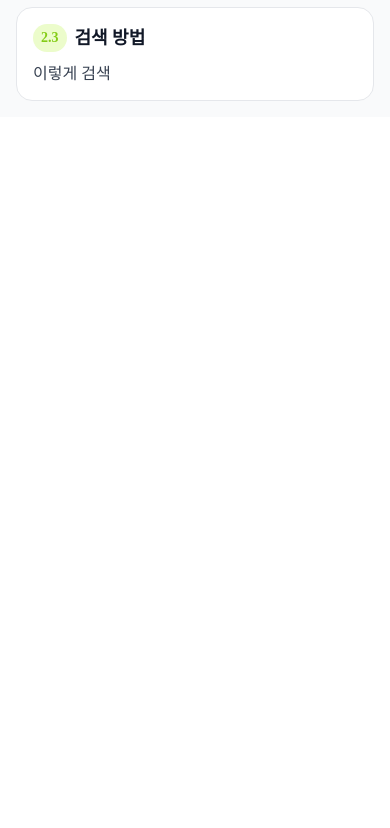
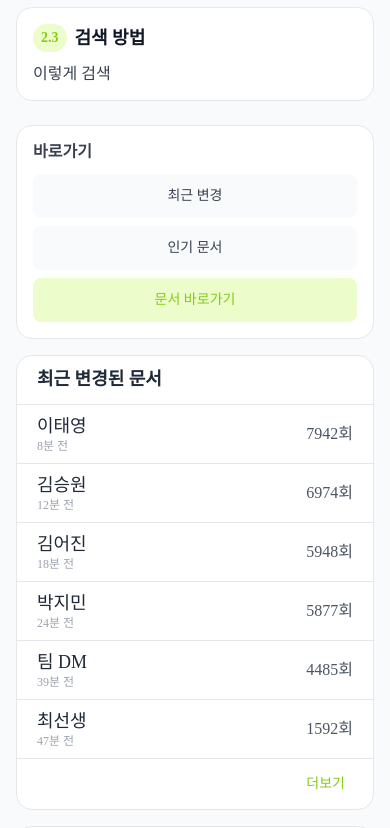
Before and after one commit to Daemawiki/Claudia, a Next.js app: page /main in a window 390 px wide. Shown: the part 980-1808 px from the top of the page. Before the commit the page ends 1097 px from the top, so only its background shows below. Built offline with nearby package versions, Linux system fonts and the light colour scheme.

Commit message:
feat :: 메인 온보딩 화면에 반응형 사이드바 배치

```diff
--- a/src/app/(with-header)/main/page.tsx
+++ b/src/app/(with-header)/main/page.tsx
@@ -2,6 +2,7 @@
 import React, { useCallback, useEffect, useState } from "react";
 import { Button } from "@/components";
 import { IndexItem, mainPageIndex } from "@/constant/indexItem";
+import SideBar from "@/components/sideBar/sideBar";
 
 type LoadStatus = "loading" | "success" | "empty" | "error";
 
@@ -43,7 +44,8 @@ function Main() {
 
   return (
     <section className="w-full min-h-[calc(100dvh-160px)] bg-gray50 px-4 py-8 md:py-6 sm:py-4">
-      <div className="mx-auto w-full max-w-[980px] flex flex-col gap-4">
+      <div className="mx-auto flex w-full max-w-[1320px] gap-6 md:flex-col sm:flex-col">
+        <div className="flex w-full max-w-[980px] flex-col gap-4">
           <div className="rounded-2xl border border-gray200 bg-white p-6 md:p-5 sm:p-4">
             <h1 className="text-bold32 text-black md:text-bold28 sm:text-bold24">
               대마위키 온보딩
@@ -115,6 +117,11 @@ function Main() {
             </div>
           )}
         </div>
+
+        <div className="w-full max-w-[320px] md:max-w-none sm:max-w-none">
+          <SideBar />
+        </div>
+      </div>
     </section>
   );
 }
```
Lines whose indentation alone changed are shown as unchanged.
